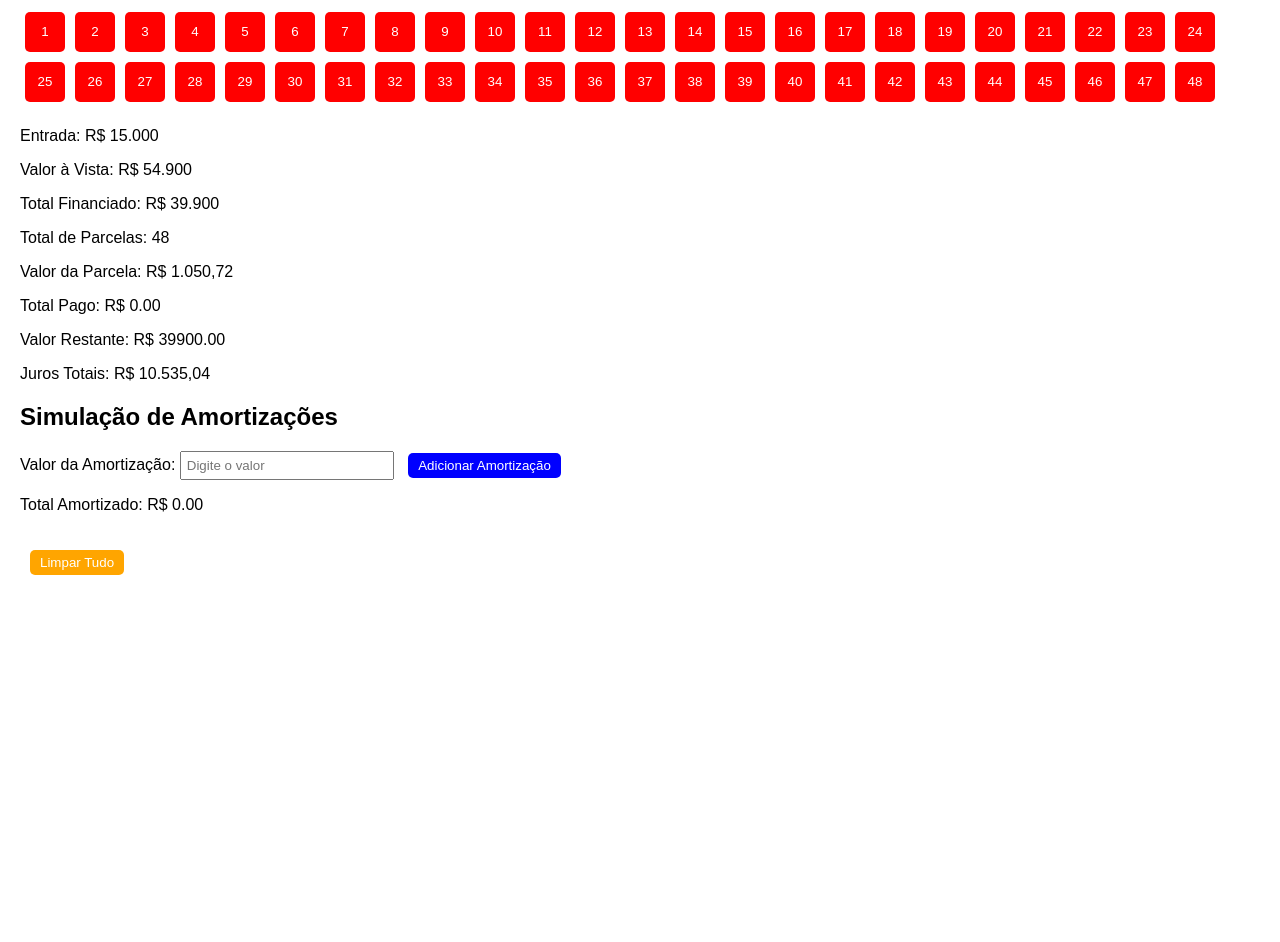
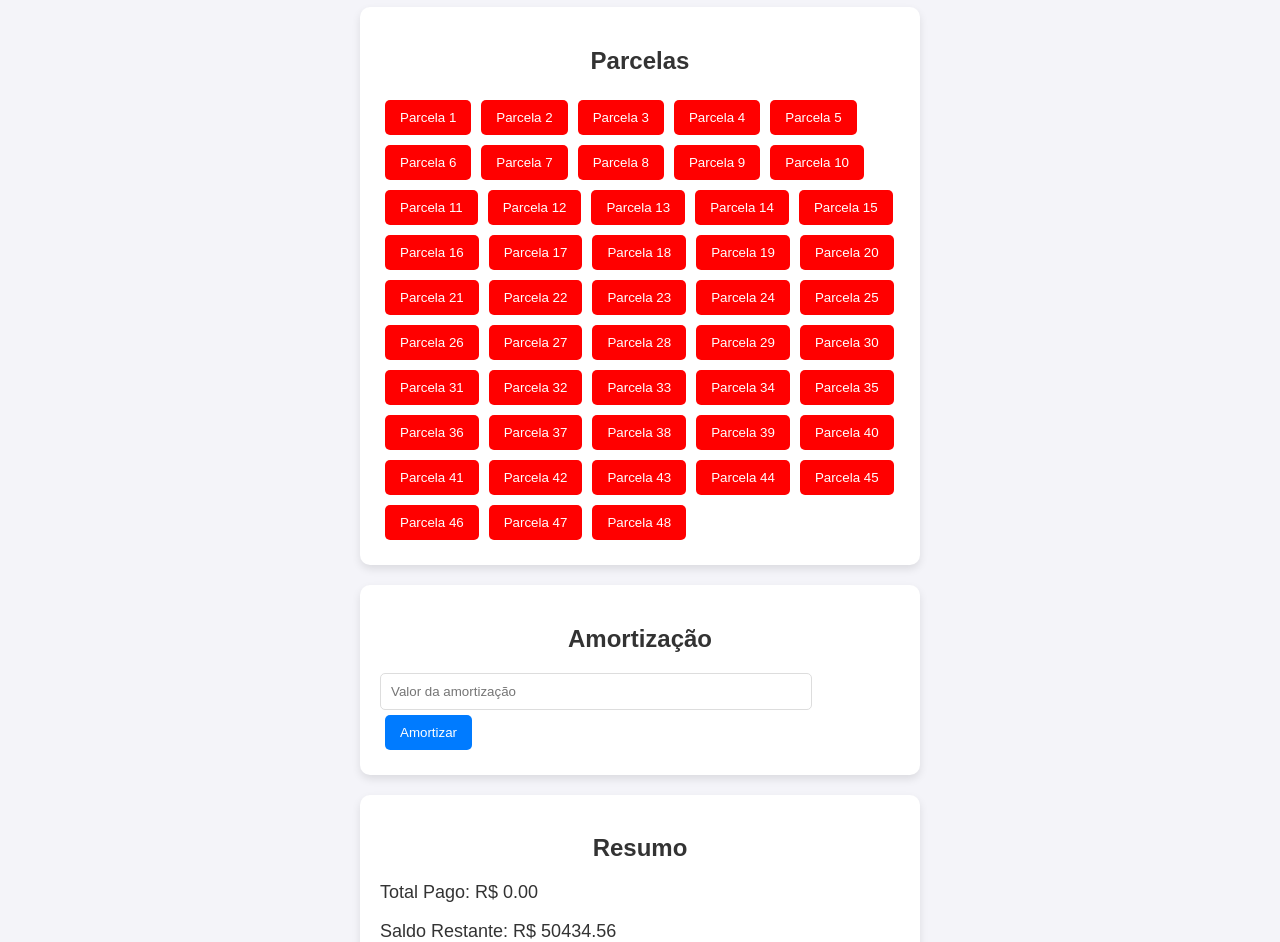
Before and after one commit to Mauthope/Controle-de-pagamento-, a plain HTML site: page index.html in a window 1280 px wide. Shown: the part 73-1015 px from the top of the page. Before the commit the page ends 800 px from the top, so only its background shows below. Drawn offline with Linux system fonts and the light colour scheme.

Commit message:
Update index.html

```diff
--- a/index.html
+++ b/index.html
@@ -3,252 +3,247 @@
 <head>
   <meta charset="UTF-8">
   <meta name="viewport" content="width=device-width, initial-scale=1.0">
-  <title>Controle de Pagamento de Terreno</title>
+  <title>Controle de Financiamento do Terreno</title>
   <style>
     body {
       font-family: Arial, sans-serif;
-      margin: 20px;
+      background-color: #f4f4f9;
+      margin: 0;
+      padding: 0;
     }
 
-    .parcela {
-      width: 40px;
-      height: 40px;
+    h1, h2 {
+      text-align: center;
+      color: #333;
+    }
+
+    #parcelas {
+      margin: 20px;
+      padding: 20px;
+      background-color: #fff;
+      border-radius: 10px;
+      box-shadow: 0 4px 8px rgba(0, 0, 0, 0.1);
+    }
+
+    button {
+      padding: 10px 15px;
       margin: 5px;
-      background-color: red;
-      color: white;
       border: none;
       border-radius: 5px;
       cursor: pointer;
+      transition: background-color 0.3s;
     }
 
-    .parcela.paga {
+    button.pago {
       background-color: green;
+      color: white;
     }
 
-    #resumo {
-      margin-top: 20px;
+    button.nao-pago {
+      background-color: red;
+      color: white;
     }
 
-    #amortizacao {
-      margin-top: 20px;
+    #resumo, #amortizacao {
+      margin: 20px;
+      padding: 20px;
+      background-color: #fff;
+      border-radius: 10px;
+      box-shadow: 0 4px 8px rgba(0, 0, 0, 0.1);
     }
 
-    input[type="number"] {
-      width: 200px;
-      padding: 5px;
+    #resumo p, #amortizacao p {
+      font-size: 18px;
+      color: #333;
     }
 
-    button {
-      padding: 5px 10px;
-      cursor: pointer;
-      border: none;
+    #amortizacao input {
+      width: calc(100% - 110px);
+      padding: 10px;
+      margin-right: 10px;
+      border: 1px solid #ddd;
       border-radius: 5px;
-      background-color: blue;
-      color: white;
-      margin-left: 10px;
     }
 
-    button:hover {
-      background-color: darkblue;
+    #amortizacao button {
+      background-color: #007bff;
+      color: white;
     }
 
-    .amortizacao-lista {
-      margin-top: 10px;
+    #amortizacao button:hover {
+      background-color: #0056b3;
+    }
+
+    #limpar {
+      background-color: #dc3545;
+      color: white;
+    }
+
+    #limpar:hover {
+      background-color: #c82333;
+    }
+
+    .container {
+      max-width: 600px;
+      margin: 20px auto;
+      padding: 0 15px;
     }
 
     .amortizacao-item {
+      background-color: #f9f9f9;
+      margin-bottom: 10px;
+      padding: 10px;
+      border-radius: 5px;
       display: flex;
+      justify-content: space-between;
       align-items: center;
-      justify-content: space-between;
-      margin-bottom: 5px;
-      padding: 5px;
-      background-color: #f1f1f1;
-      border-radius: 5px;
-    }
-
-    .amortizacao-item span {
-      margin-right: 10px;
     }
 
     .amortizacao-item button {
-      background-color: red;
+      background-color: #dc3545;
+      color: white;
+      padding: 5px 10px;
+      border: none;
+      border-radius: 3px;
+      cursor: pointer;
     }
 
     .amortizacao-item button:hover {
-      background-color: darkred;
-    }
-
-    #limparBtn {
-      margin-top: 20px;
-      background-color: orange;
-    }
-
-    #limparBtn:hover {
-      background-color: darkorange;
+      background-color: #c82333;
     }
 
   </style>
 </head>
 <body>
-  <h1>Controle de Pagamento de Terreno</h1>
 
-  <!-- Área dos botões de parcelas -->
-  <div id="parcelas"></div>
+  <div class="container">
+    <h1>Controle de Financiamento do Terreno</h1>
 
-  <!-- Resumo das informações -->
-  <div id="resumo">
-    <p>Entrada: R$ 15.000</p>
-    <p>Valor à Vista: R$ 54.900</p>
-    <p>Total Financiado: R$ 39.900</p>
-    <p>Total de Parcelas: 48</p>
-    <p>Valor da Parcela: R$ 1.050,72</p>
-    <p>Total Pago: <span id="totalPago">R$ 0,00</span></p>
-    <p>Valor Restante: <span id="restante">R$ 39.900,00</span></p>
-    <p>Juros Totais: R$ 10.535,04</p>
+    <div id="parcelas">
+      <h2>Parcelas</h2>
+      <div id="botoesParcelas"></div>
+    </div>
+
+    <div id="amortizacao">
+      <h2>Amortização</h2>
+      <input type="number" id="valorAmortizacao" placeholder="Valor da amortização">
+      <button onclick="amortizar()">Amortizar</button>
+      <div id="listaAmortizacoes"></div>
+    </div>
+
+    <div id="resumo">
+      <h2>Resumo</h2>
+      <p>Total Pago: R$ <span id="totalPago">0,00</span></p>
+      <p>Saldo Restante: R$ <span id="saldoRestante">50434,56</span></p>
+      <p>Juros Economizados com Amortização: R$ <span id="jurosEconomizados">0,00</span></p>
+      <button id="limpar" onclick="limparTudo()">Limpar Dados</button>
+    </div>
   </div>
 
-  <!-- Simulação de amortizações -->
-  <div id="amortizacao">
-    <h2>Simulação de Amortizações</h2>
-    <label for="valorAmortizacao">Valor da Amortização: </label>
-    <input type="number" id="valorAmortizacao" min="0" placeholder="Digite o valor">
-    <button onclick="adicionarAmortizacao()">Adicionar Amortização</button>
-    <p>Total Amortizado: <span id="totalAmortizado">R$ 0,00</span></p>
-
-    <!-- Lista de amortizações -->
-    <div id="listaAmortizacoes" class="amortizacao-lista"></div>
-  </div>
-
-  <!-- Botão para limpar o armazenamento local -->
-  <button id="limparBtn" onclick="limparTudo()">Limpar Tudo</button>
-
   <script>
-    // Variáveis globais
-    const valorParcela = 1050.72;
-    const parcelasTotais = 48;
-    const valorFinanciado = 39900;
-    const valorTotalComJuros = parcelasTotais * valorParcela;
-    const jurosTotais = valorTotalComJuros - valorFinanciado;
-    let saldoDevedor = parseFloat(localStorage.getItem('saldoDevedor')) || valorFinanciado;
-    let parcelasPagas = JSON.parse(localStorage.getItem('parcelasPagas')) || [];
-    let totalAmortizado = parseFloat(localStorage.getItem('totalAmortizado')) || 0;
+    let saldoRestante = parseFloat(localStorage.getItem('saldoRestante')) || 50434.56;
+    let totalPago = parseFloat(localStorage.getItem('totalPago')) || 0;
+    let jurosEconomizados = parseFloat(localStorage.getItem('jurosEconomizados')) || 0;
     let amortizacoes = JSON.parse(localStorage.getItem('amortizacoes')) || [];
 
-    // Função para calcular o saldo devedor com base nas amortizações e parcelas pagas
-    function calcularSaldoDevedor() {
-      const totalPago = parcelasPagas.length * valorParcela + totalAmortizado;
-      return valorFinanciado - totalPago;
+    const valorParcela = 1050.72;
+    const valorFinanciado = 39900;
+    const parcelas = 48;
+
+    const taxaJuros = (50434.56 - valorFinanciado) / valorFinanciado;
+
+    function atualizarResumo() {
+      document.getElementById('saldoRestante').innerText = saldoRestante.toFixed(2);
+      document.getElementById('totalPago').innerText = totalPago.toFixed(2);
+      document.getElementById('jurosEconomizados').innerText = jurosEconomizados.toFixed(2);
+
+      localStorage.setItem('saldoRestante', saldoRestante);
+      localStorage.setItem('totalPago', totalPago);
+      localStorage.setItem('jurosEconomizados', jurosEconomizados);
+      localStorage.setItem('amortizacoes', JSON.stringify(amortizacoes));
     }
 
-    // Função para calcular a taxa de juros mensal
-    function calcularJurosMensal() {
-      return jurosTotais / parcelasTotais;
-    }
+    function criarBotoesParcelas() {
+      const botoesContainer = document.getElementById('botoesParcelas');
+      botoesContainer.innerHTML = '';
 
-    // Função para atualizar o resumo
-    function atualizarResumo() {
-      const totalPago = parcelasPagas.length * valorParcela + totalAmortizado;
-      const restante = calcularSaldoDevedor();
-
-      document.getElementById('totalPago').innerText = `R$ ${totalPago.toFixed(2)}`;
-      document.getElementById('restante').innerText = `R$ ${restante.toFixed(2)}`;
-      document.getElementById('totalAmortizado').innerText = `R$ ${totalAmortizado.toFixed(2)}`;
-    }
-
-    // Função para adicionar amortização
-    function adicionarAmortizacao() {
-      const valor = parseFloat(document.getElementById('valorAmortizacao').value);
-      if (!isNaN(valor) && valor > 0) {
-        amortizacoes.push(valor);
-        totalAmortizado += valor;
-        saldoDevedor -= valor; // Reduz saldo devedor com amortização
-        localStorage.setItem('totalAmortizado', totalAmortizado);
-        localStorage.setItem('saldoDevedor', saldoDevedor);
-        localStorage.setItem('amortizacoes', JSON.stringify(amortizacoes));
-        atualizarResumo();
-        document.getElementById('valorAmortizacao').value = '';
-        atualizarListaAmortizacoes(); // Atualiza a lista de amortizações
+      for (let i = 1; i <= parcelas; i++) {
+        const botao = document.createElement('button');
+        botao.innerText = `Parcela ${i}`;
+        botao.className = localStorage.getItem(`parcela_${i}`) === 'pago' ? 'pago' : 'nao-pago';
+        botao.onclick = () => pagarParcela(i, botao);
+        botoesContainer.appendChild(botao);
       }
     }
 
-    // Função para excluir amortização
-    function excluirAmortizacao(index) {
-      const valor = amortizacoes[index];
-      totalAmortizado -= valor;
-      saldoDevedor += valor; // Reverte o saldo devedor
-      amortizacoes.splice(index, 1); // Remove a amortização da lista
-      localStorage.setItem('totalAmortizado', totalAmortizado);
-      localStorage.setItem('saldoDevedor', saldoDevedor);
-      localStorage.setItem('amortizacoes', JSON.stringify(amortizacoes));
-      atualizarResumo();
-      atualizarListaAmortizacoes();
+    function pagarParcela(numeroParcela, botao) {
+      if (localStorage.getItem(`parcela_${numeroParcela}`) !== 'pago') {
+        saldoRestante -= valorParcela;
+        totalPago += valorParcela;
+        localStorage.setItem(`parcela_${numeroParcela}`, 'pago');
+        botao.className = 'pago';
+        atualizarResumo();
+      }
     }
 
-    // Função para atualizar a lista de amortizações
-    function atualizarListaAmortizacoes() {
-      const lista = document.getElementById('listaAmortizacoes');
-      lista.innerHTML = '';
+    function amortizar() {
+      const valorAmortizacao = parseFloat(document.getElementById('valorAmortizacao').value);
 
-      amortizacoes.forEach((valor, index) => {
-        const item = document.createElement('div');
-        item.classList.add('amortizacao-item');
-        item.innerHTML = `
-          <span>R$ ${valor.toFixed(2)}</span>
-          <button onclick="excluirAmortizacao(${index})">Excluir</button>
+      if (!isNaN(valorAmortizacao) && valorAmortizacao > 0) {
+        const valorAmortizadoComJuros = valorAmortizacao * (1 + taxaJuros);
+        saldoRestante -= valorAmortizadoComJuros;
+        totalPago += valorAmortizacao;
+        jurosEconomizados += valorAmortizadoComJuros - valorAmortizacao;
+
+        amortizacoes.push({ valor: valorAmortizacao, id: Date.now() });
+        atualizarAmortizacoes();
+        atualizarResumo();
+        document.getElementById('valorAmortizacao').value = '';
+      } else {
+        alert('Por favor, insira um valor válido para amortização.');
+      }
+    }
+
+    function atualizarAmortizacoes() {
+      const listaAmortizacoes = document.getElementById('listaAmortizacoes');
+      listaAmortizacoes.innerHTML = '';
+
+      amortizacoes.forEach((amortizacao) => {
+        const div = document.createElement('div');
+        div.className = 'amortizacao-item';
+        div.innerHTML = `
+          <span>Amortizado: R$ ${amortizacao.valor.toFixed(2)}</span>
+          <button onclick="excluirAmortizacao(${amortizacao.id})">Excluir</button>
         `;
-        lista.appendChild(item);
+        listaAmortizacoes.appendChild(div);
       });
     }
 
-    // Função para criar os botões de parcelas
-    function criarBotoesParcelas() {
-      const container = document.getElementById('parcelas');
-      for (let i = 1; i <= parcelasTotais; i++) {
-        const botao = document.createElement('button');
-        botao.classList.add('parcela');
-        botao.innerText = i;
+    function excluirAmortizacao(id) {
+      const amortizacao = amortizacoes.find(a => a.id === id);
+      if (amortizacao) {
+        const valorAmortizadoComJuros = amortizacao.valor * (1 + taxaJuros);
+        saldoRestante += valorAmortizadoComJuros;
+        totalPago -= amortizacao.valor;
+        jurosEconomizados -= valorAmortizadoComJuros - amortizacao.valor;
 
-        // Verifica se a parcela já foi paga
-        if (parcelasPagas.includes(i)) {
-          botao.classList.add('paga');
-        }
-
-        botao.addEventListener('click', () => {
-          toggleParcelaPaga(i, botao);
-        });
-
-        container.appendChild(botao);
+        amortizacoes = amortizacoes.filter(a => a.id !== id);
+        atualizarAmortizacoes();
+        atualizarResumo();
       }
     }
 
-    // Função para alternar o status de uma parcela (paga/não paga)
-    function toggleParcelaPaga(numeroParcela, botao) {
-      const index = parcelasPagas.indexOf(numeroParcela);
-
-      if (index === -1) {
-        parcelasPagas.push(numeroParcela);
-        botao.classList.add('paga');
-      } else {
-        parcelasPagas.splice(index, 1);
-        botao.classList.remove('paga');
-      }
-
-      localStorage.setItem('parcelasPagas', JSON.stringify(parcelasPagas));
-      atualizarResumo();
-    }
-
-    // Função para limpar o localStorage e recarregar a página
     function limparTudo() {
       if (confirm('Tem certeza que deseja limpar todos os dados?')) {
         localStorage.clear();
-        location.reload(); // Recarrega a página para redefinir o estado
+        location.reload();
       }
     }
 
-    // Inicializa a aplicação
     criarBotoesParcelas();
     atualizarResumo();
-    atualizarListaAmortizacoes();
+    atualizarAmortizacoes();
   </script>
+
 </body>
 </html>
```
